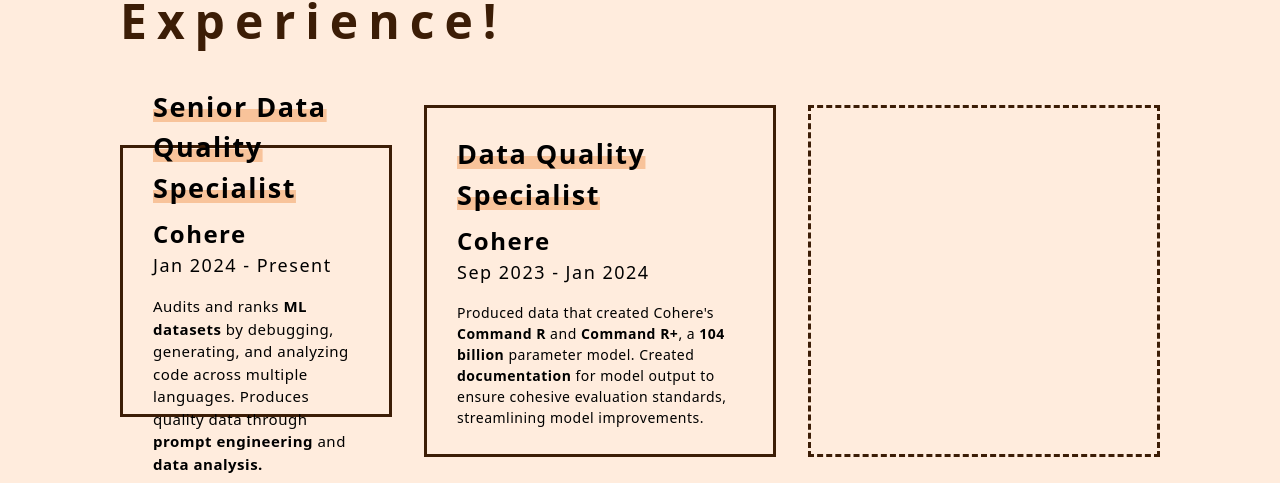
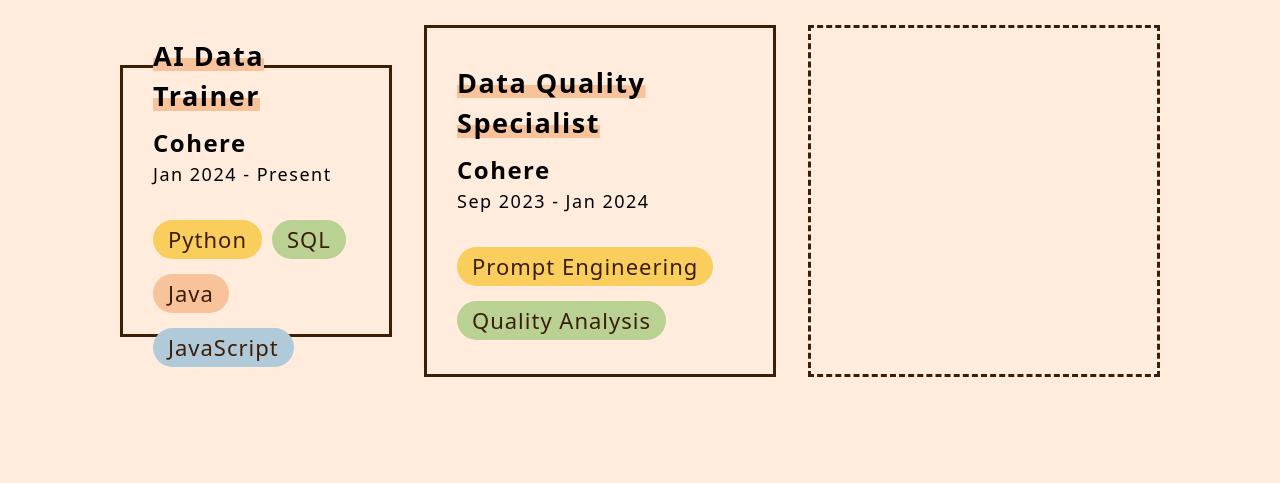
Before and after one commit to juliaszbrt/Portfolio, a Next.js app: page / in a window 1280 px wide. Shown: the part 1695-2178 px from the top of the page. Built offline with nearby package versions, Linux system fonts and the light colour scheme; a web font is replaced by a local one.

Commit message:
Add skills

```diff
--- a/src/app/Experience.jsx
+++ b/src/app/Experience.jsx
@@ -1,7 +1,7 @@
 const Experience = () => {
   return (
     <div>
-      <div className="h-auto px-[5rem] py-[10rem]">
+      <div className="h-auto px-[5rem] py-[5rem]">
         <div className="flex justify-center">
           <div className="flex flex-col">
             <div className="flex flex-col items-center lg:items-start">
@@ -10,10 +10,15 @@ const Experience = () => {
             <div className="flex items-center flex-col gap-[4rem] md:gap-[2rem] lg:flex-row lg:justify-start mt-[3rem]">
               <div id="cohereBox" className="flex items-center w-[17rem] h-[17rem] p-[30px] md:w-[17rem] md:h-[17rem] lg:w-[18rem] lg:h-[18rem] xl:w-[22rem] xl:h-[22rem] border-[3px] border-[#3C1D06]">
                 <div id="cohere">
-                  <h2 className="text-[19px] lg:text-[23px] xl:text-[27px] tracking-[1.5px] mb-[0.5rem] font-semibold underline decoration-[12px] lg:decoration-[13px] underline-offset-[-8px] decoration-[#F8C39A]">Senior Data Quality Specialist</h2>
+                  <h2 className="text-[19px] lg:text-[23px] xl:text-[27px] tracking-[1.5px] mb-[0.5rem] font-semibold underline decoration-[12px] lg:decoration-[13px] underline-offset-[-8px] decoration-[#F8C39A]">AI Data Trainer</h2>
                   <h3 className="text-[16px] lg:text-[18px] xl:text-[24px] xl:tracking-[1.5px] font-semibold">Cohere</h3>
                   <h4 className="text-[13px] lg:text-[14px] xl:text-[18px] xl:tracking-[1.5px] mb-[1rem]">Jan 2024 - Present</h4>
-                  <p className="text-[12px] lg:text-[13px] xl:text-[15px] xl:tracking-[0.5px] text-left">Audits and ranks <b>ML datasets</b> by debugging, generating, and analyzing code across multiple languages. Produces quality data through <b>prompt engineering</b> and <b>data analysis.</b></p>
+                  <div className="flex gap-[10px] gap-y-[15px] flex-wrap mt-[2rem] text-[#3C1D06] tracking-[1px]">
+                    <div className="bg-[#FACE5D] text-[22px] text-center rounded-full px-[15px] py-[3px]">Python</div>
+                    <div className="bg-[#b9d193] text-[22px] text-center rounded-full px-[15px] py-[3px]">SQL</div>
+                    <div className="bg-[#F8C39A] text-[22px] text-center rounded-full px-[15px] py-[3px]">Java</div>
+                    <div className="bg-[#B1CAD9] text-[22px] text-center rounded-full px-[15px] py-[3px]">JavaScript</div>
+                  </div>
                 </div>
               </div>
               <div id="cohereBox2" className="flex items-center w-[17rem] h-[17rem] p-[30px] md:w-[17rem] md:h-[17rem] lg:w-[18rem] lg:h-[18rem] xl:w-[22rem] xl:h-[22rem] border-[3px] border-[#3C1D06]">
@@ -21,9 +26,10 @@ const Experience = () => {
                   <h2 className="text-[19px] lg:text-[23px] xl:text-[27px] tracking-[1.5px] mb-[0.5rem] font-semibold underline decoration-[12px] lg:decoration-[13px] underline-offset-[-8px] decoration-[#F8C39A]">Data Quality Specialist</h2>
                   <h3 className="text-[16px] lg:text-[18px] xl:text-[24px] xl:tracking-[1.5px] font-semibold">Cohere</h3>
                   <h4 className="text-[13px] lg:text-[14px] xl:text-[18px] xl:tracking-[1.5px] mb-[1rem]">Sep 2023 - Jan 2024</h4>
-                  <p className="text-[11px] lg:text-[12px] xl:text-[14px] xl:tracking-[0.5px] text-left">
-                    Produced data that created Cohere's <b>Command R</b> and <b>Command R+</b>, a <b>104 billion</b> parameter model.
-                    Created <b>documentation</b> for model output to ensure cohesive evaluation standards, streamlining model improvements.</p>
+                  <div className="flex gap-[10px] gap-y-[15px] flex-wrap mt-[2rem] text-[#3C1D06] tracking-[1px]">
+                    <div className="bg-[#FACE5D] text-[22px] text-center rounded-full px-[15px] py-[3px]">Prompt Engineering</div>
+                    <div className="bg-[#b9d193] text-[22px] text-center rounded-full px-[15px] py-[3px]">Quality Analysis</div>
+                  </div>
                 </div>
               </div>
               <div className="hidden lg:flex w-[17rem] h-[17rem] lg:w-[18rem] lg:h-[18rem] xl:w-[22rem] xl:h-[22rem] border-[3px] border-[#3C1D06] border-dashed">
```
Also changed, not shown: src/app/WTM/page.jsx (+4 -4 lines).
